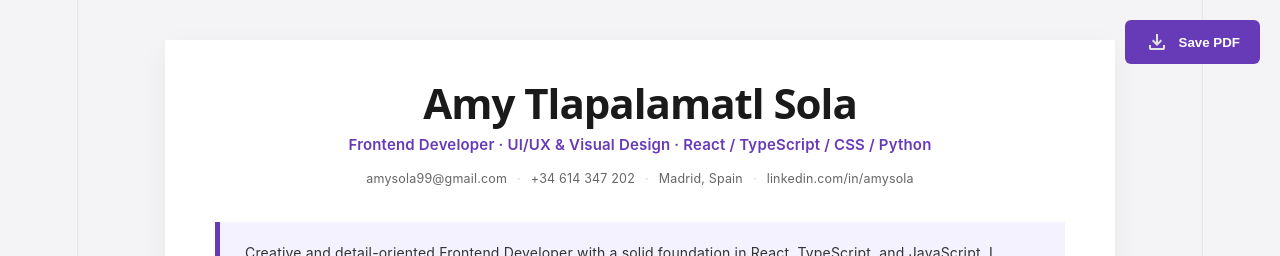
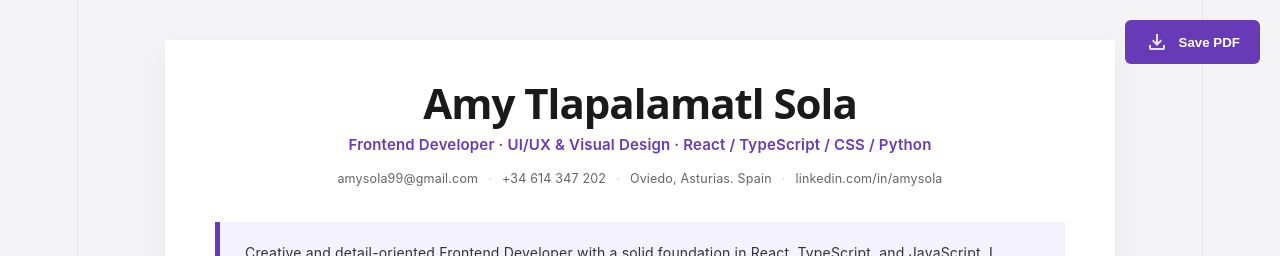
Before and after one commit to amysola/amysola.github.io, a React (Vite) app: page / in a window 1280 px wide. Shown: the top 256 px of the page. Built offline with nearby package versions, Linux system fonts and the light colour scheme.

Commit message:
update: location info

```diff
--- a/src/App.tsx
+++ b/src/App.tsx
@@ -22,7 +22,7 @@ function App() {
             <span className="dot">·</span>
             <span>+34 614 347 202</span>
             <span className="dot">·</span>
-            <span>Madrid, Spain</span>
+            <span>Oviedo, Asturias. Spain</span>
             <span className="dot">·</span>
             <a href="https://linkedin.com/in/amysola" target="_blank">
               linkedin.com/in/amysola
```
Also changed, not shown: 1 other file (tests, documents, lock files or other folders).
